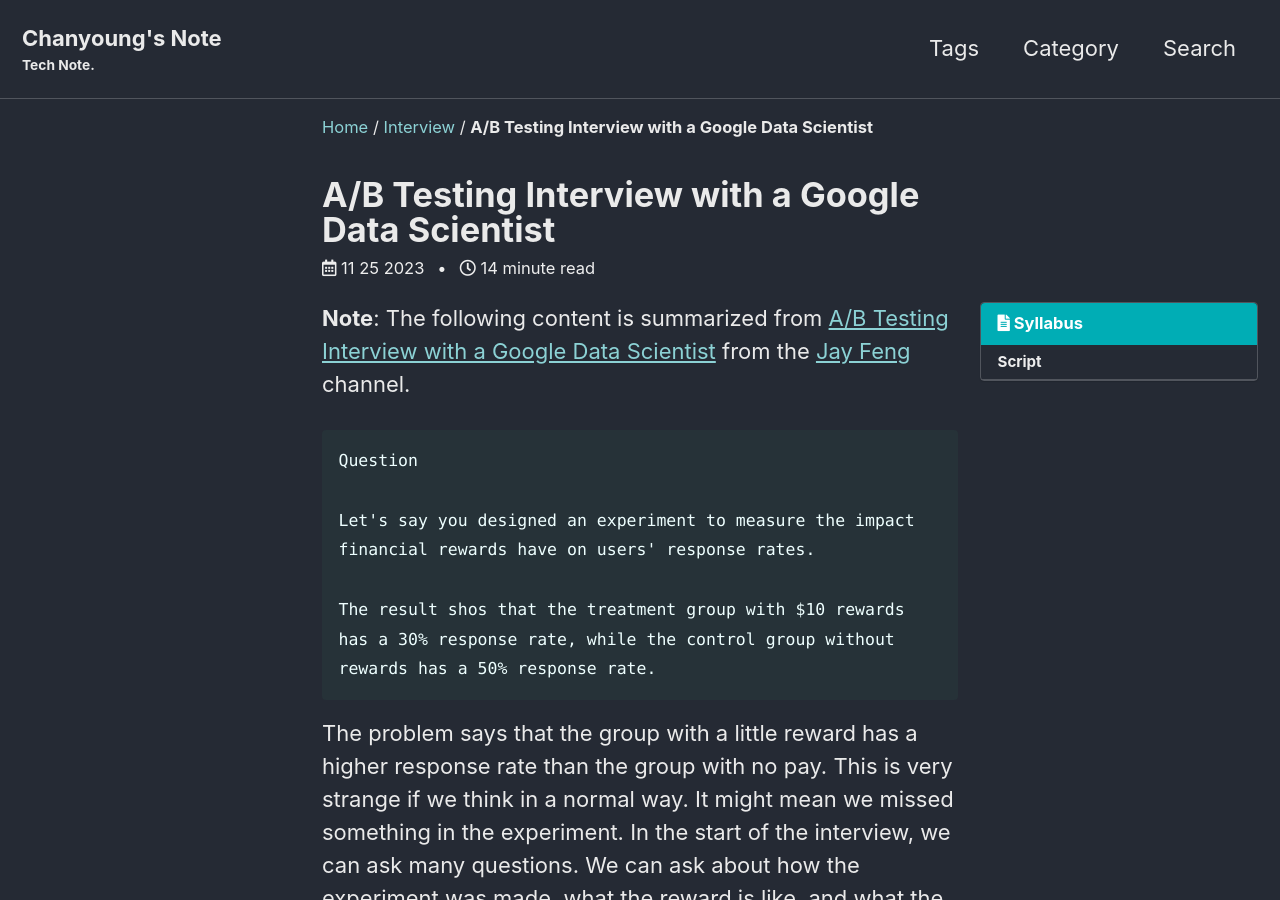
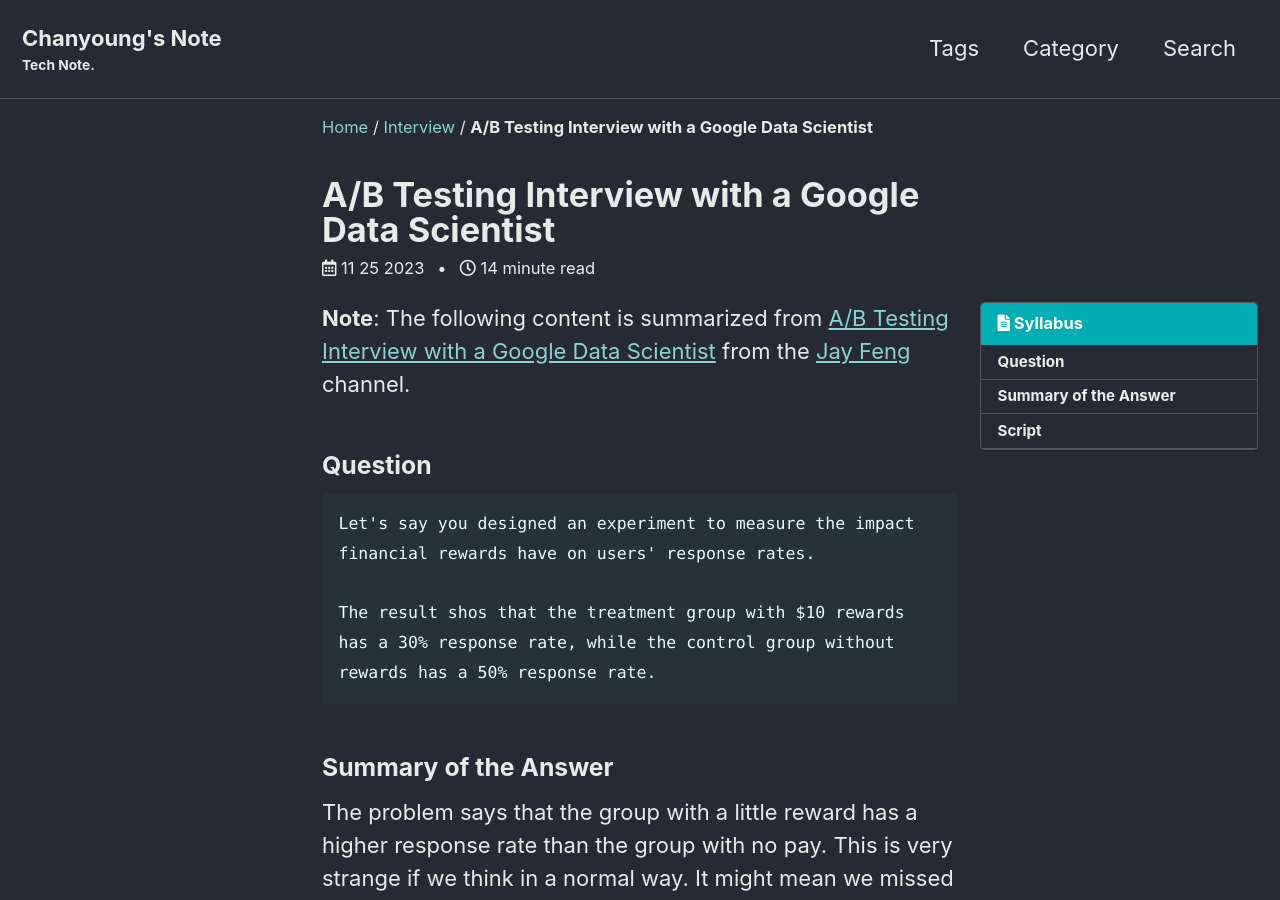
Before and after one commit to PyChanyoung/PyChanyoung.github.io, a Jekyll site: the page built from _posts/2023-11-25-ABTestingInterviewwithaGoogleDataScientist.md, in a window 1280 px wide and 900 px high. Built offline with Jekyll 4.4.1, drawn with Linux system fonts in a browser that asks for light colours; cached includes are drawn as plain includes; some web fonts are replaced; comment, search, counter and statistics services are not loaded.

Commit message:
Making sections

````diff
--- a/_posts/2023-11-25-ABTestingInterviewwithaGoogleDataScientist.md
+++ b/_posts/2023-11-25-ABTestingInterviewwithaGoogleDataScientist.md
@@ -11,13 +11,15 @@ author_profile: false
 
 **Note**: The following content is summarized from [A/B Testing Interview with a Google Data Scientist](https://youtu.be/2sWVLMVQsu0) from the [Jay Feng](https://www.youtube.com/@iqjayfeng) channel.
 
+### Question
+
 ```
-Question
-
 Let's say you designed an experiment to measure the impact financial rewards have on users' response rates.
 
 The result shos that the treatment group with $10 rewards has a 30% response rate, while the control group without rewards has a 50% response rate.
 ```
+
+### Summary of the Answer
 
 The problem says that the group with a little reward has a higher response rate than the group with no pay. This is very strange if we think in a normal way. It might mean we missed something in the experiment. In the start of the interview, we can ask many questions. We can ask about how the experiment was made, what the reward is like, and what the people who joined are like.
 
````
